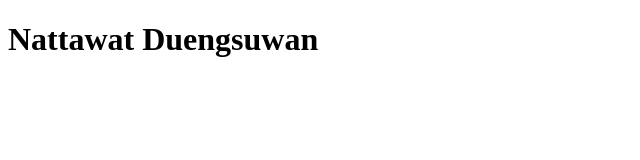
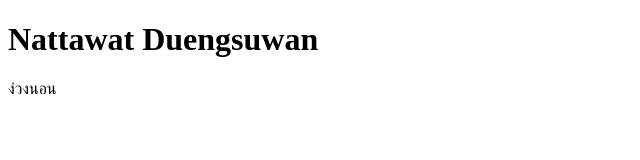
Before and after one commit to NattawatDuengsuwan/github-desktop-app, a plain HTML site: page index.html in a window 1280 px wide. Shown: the full height of the page, 0-640 px from the left. Drawn offline with Linux system fonts and the light colour scheme.

Commit message:
Add information
Add information

```diff
--- a/index.html
+++ b/index.html
@@ -7,5 +7,6 @@
 </head>
 <body>
     <h1>Nattawat Duengsuwan</h1>
+    <p>ง่วงนอน</p>
 </body>
 </html>
```
